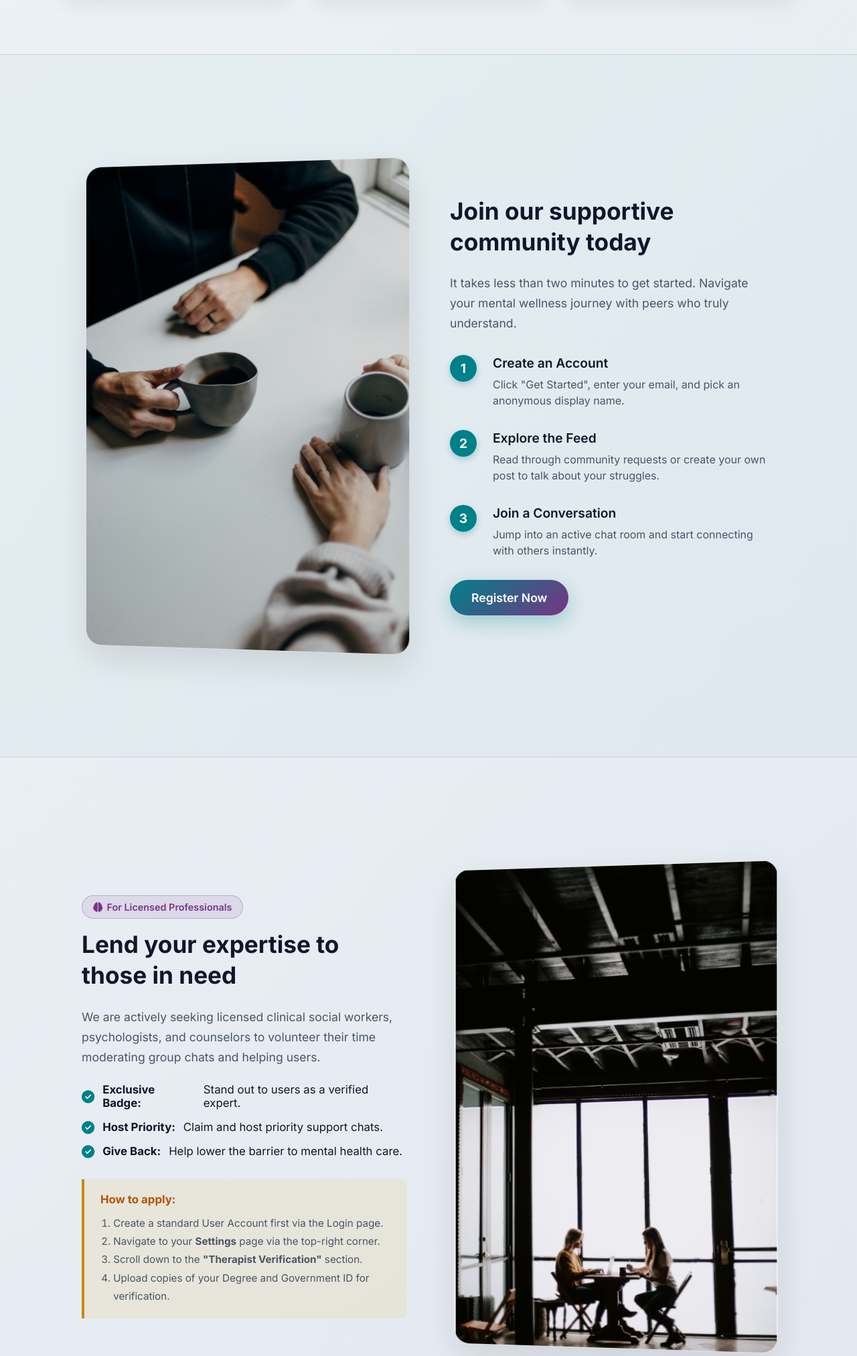
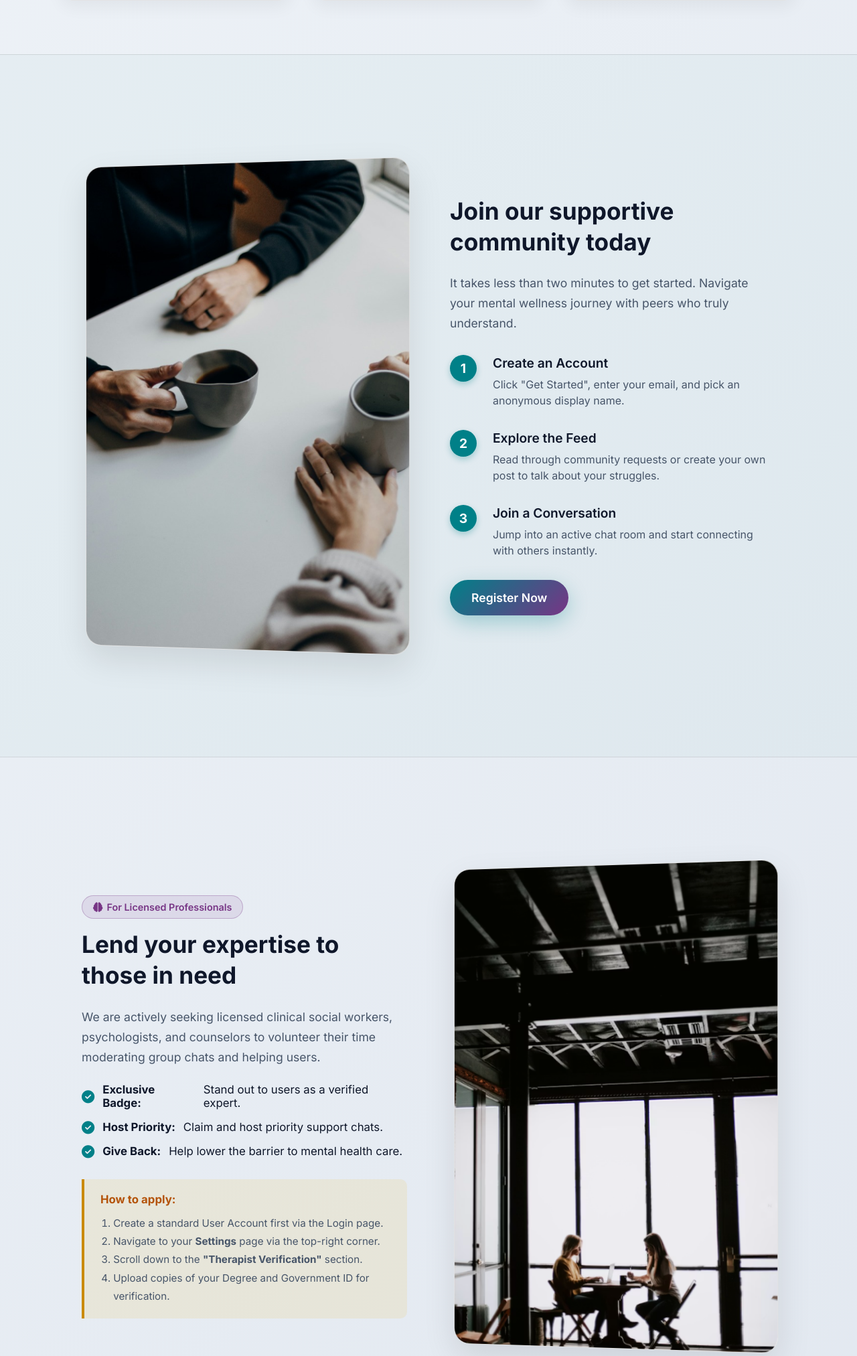
Before and after one commit to BaconFace288/HackYSU-Project, a FastAPI app: page / in a window 1280 px wide. Shown: the part 1704-3729 px from the top of the page at 67% size. Run offline with FastAPI, Linux system fonts and the light colour scheme; some libraries are stand-ins or nearby versions.

Commit message:
style: crop white border from landing page images by adding CSS transform

```diff
--- a/templates/landing.html
+++ b/templates/landing.html
@@ -601,7 +601,7 @@
     <section class="info-section" style="background: rgba(0, 128, 136, 0.03);">
         <div class="split-section">
             <div class="image-wrapper glass-image" style="padding: 0; overflow: hidden; display: flex; align-items: center; justify-content: center; height: 100%; min-height: 400px; border-radius: 24px; border: 1px solid var(--border);">
-                <img src="/static/image3.jpg" alt="Supportive community" style="width: 100%; height: 100%; object-fit: cover;">
+                <img src="/static/image3.jpg" alt="Supportive community" style="width: 100%; height: 100%; object-fit: cover; transform: scale(1.05);">
             </div>
 
             <div class="split-content">
@@ -667,7 +667,7 @@
             </div>
 
             <div class="image-wrapper glass-image" style="padding: 0; overflow: hidden; display: flex; align-items: center; justify-content: center; height: 100%; min-height: 400px; border-radius: 24px; border: 1px solid var(--border);">
-                <img src="/static/image4.jpg" alt="Two professionals in a session" style="width: 100%; height: 100%; object-fit: cover; object-position: center 60%;">
+                <img src="/static/image4.jpg" alt="Two professionals in a session" style="width: 100%; height: 100%; object-fit: cover; object-position: center 60%; transform: scale(1.05);">
             </div>
         </div>
     </section>
```
